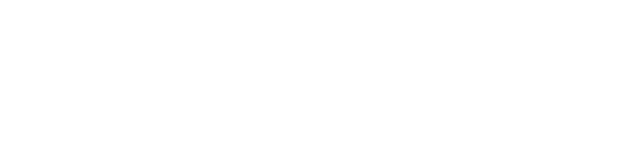
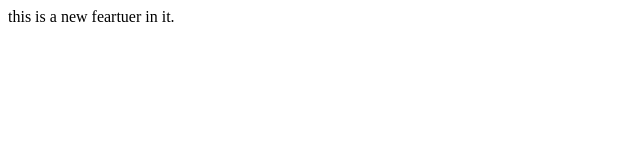
Before and after one commit to BHATIA-java/learning-github, a plain HTML site: page index.html in a window 1280 px wide. Shown: the whole page, without its empty margins (0-640 px from the left). Drawn offline with Linux system fonts and the light colour scheme.

Commit message:
added another featuer

```diff
--- a/index.html
+++ b/index.html
@@ -1 +1,2 @@
 <a href="https://github.com/BHATIA-java/learning-github.git"></a>
+<p>this is a new feartuer in it.</p>
```
